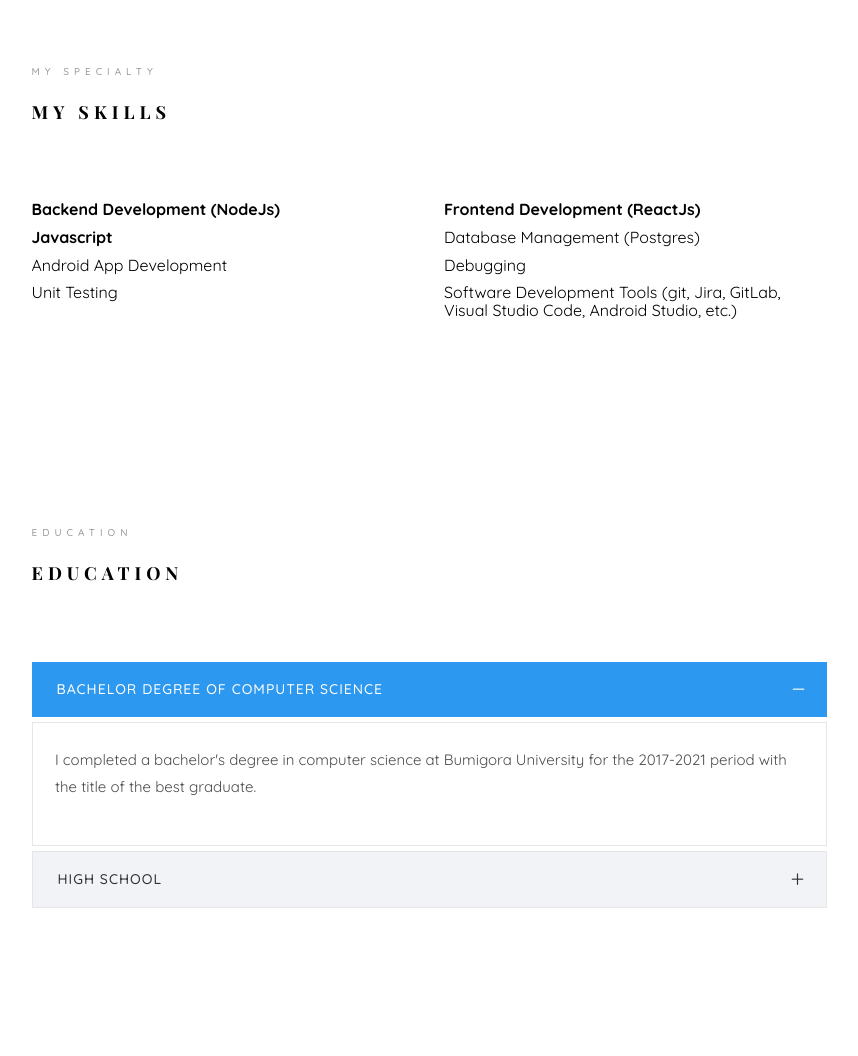
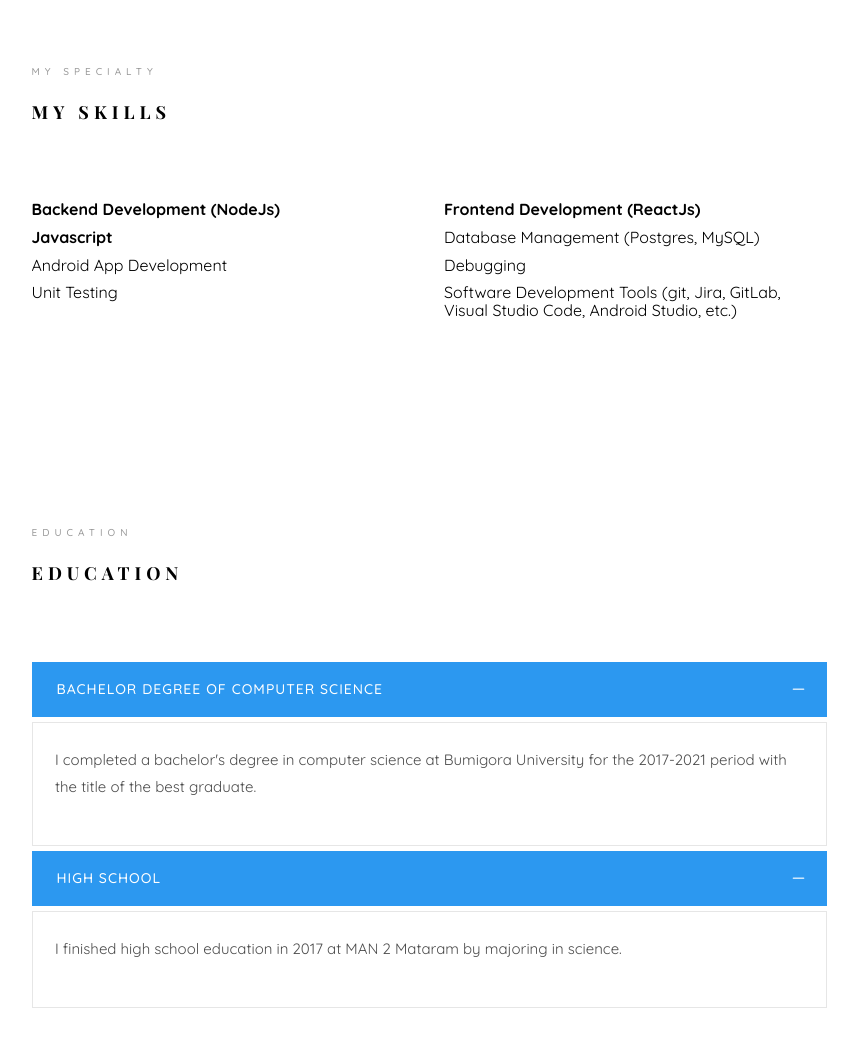
Before and after one commit to agungsptr/agungsptr.github.io, a plain HTML site: page index.html in a window 1280 px wide. Shown: the part 1696-2752 px from the top of the page, without its empty margins (361-1219 px from the left). Drawn offline with nearby package versions, Linux system fonts and the light colour scheme; files whose address does not match are found by name; a web font is replaced by a local one.

Commit message:
main: update skill

```diff
--- a/index.html
+++ b/index.html
@@ -195,7 +195,7 @@
 							</div>
 							<div class="col-md-6 animate-box" data-animate-effect="fadeInLeft">
 								<div class="progress-wrap">
-									<h3>Database Management (Postgres)</h3>
+									<h3>Database Management (Postgres, MySQL)</h3>
 								</div>
 							</div>
 							<div class="col-md-6 animate-box" data-animate-effect="fadeInRight">
@@ -257,15 +257,19 @@
 										<div class="panel panel-default">
 											<div class="panel-heading" role="tab" id="headingTwo">
 												<h4 class="panel-title">
-													<a class="collapsed" data-toggle="collapse" data-parent="#accordion" href="#collapseTwo"
-														aria-expanded="false" aria-controls="collapseTwo">High School
+													<a data-toggle="collapse" data-parent="#accordion" href="#collapseTwo" aria-expanded="true"
+														aria-controls="collapseTwo">High School
 													</a>
 												</h4>
 											</div>
-											<div id="collapseTwo" class="panel-collapse collapse" role="tabpanel"
+											<div id="collapseTwo" class="panel-collapse collapse in" role="tabpanel"
 												aria-labelledby="headingTwo">
 												<div class="panel-body">
-													<p>I finished high school education in 2017 at MAN 2 Mataram by majoring in science.</p>
+													<div class="row">
+														<div class="col-md-12">
+															<p>I finished high school education in 2017 at MAN 2 Mataram by majoring in science.</p>
+														</div>
+													</div>
 												</div>
 											</div>
 										</div>
@@ -382,14 +386,6 @@
 									</div>
 								</div>
 
-								<div class="feature feature-sm animate-box" data-animate-effect="fadeInLeft">
-									<div class="icon">
-										<i class="icon-map"></i>
-									</div>
-									<div class="text">
-										<p>West Nusa Tenggara, Indonesia</p>
-									</div>
-								</div>
 							</div>
 							<div class="col-md-6">
 								<div class="feature feature-sm animate-box" data-animate-effect="fadeInLeft">
@@ -398,6 +394,14 @@
 									</div>
 									<div class="text">
 										<p><a href="https://github.com/agungsptr">Agung Saputra</a></p>
+									</div>
+								</div>
+								<div class="feature feature-sm animate-box" data-animate-effect="fadeInLeft">
+									<div class="icon">
+										<i class="icon-map"></i>
+									</div>
+									<div class="text">
+										<p>West Nusa Tenggara, Indonesia</p>
 									</div>
 								</div>
 							</div>
```
